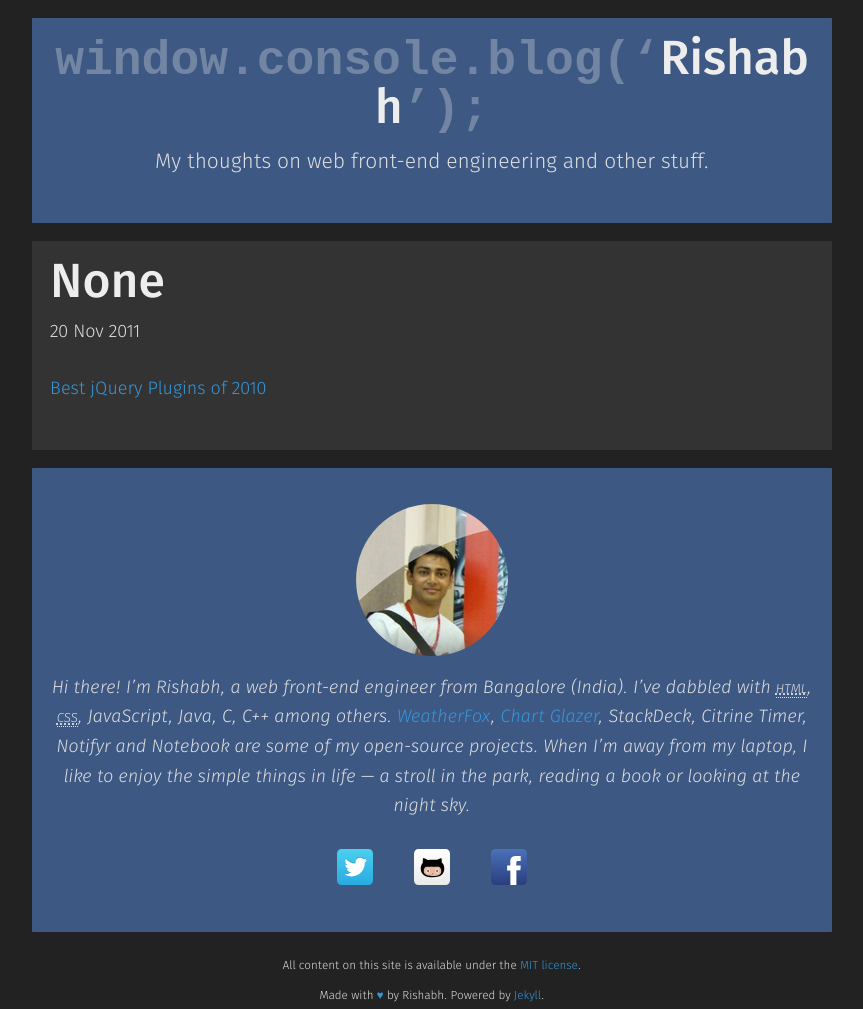
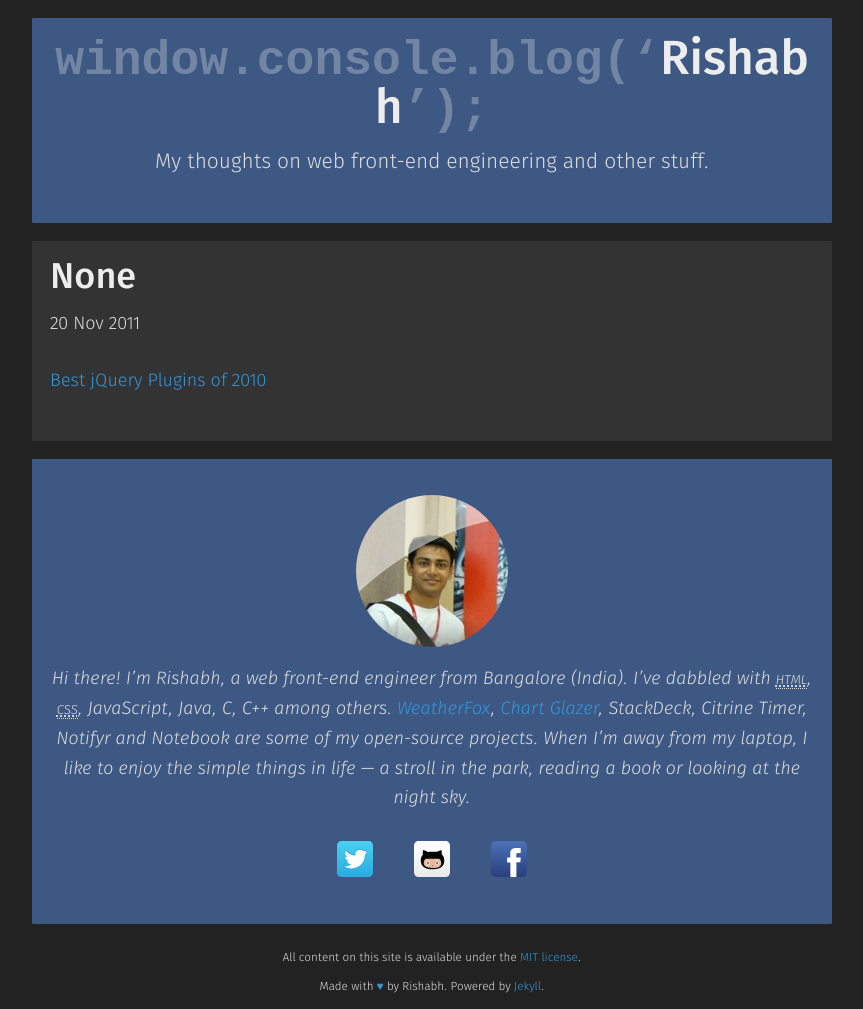
Before and after one commit to rishabh-ink/rishabhsrao.github.io, a Jekyll site: the page built from _posts/2011-11-20-best-jquery-plugins-of-2010.markdown, in a window 1280 px wide. Shown: the whole page, without its empty margins (208-1071 px from the left). Built offline with Jekyll 4.4.1, drawn with Linux system fonts in a browser that asks for light colours; Markdown is read by kramdown in place of the engine named in the settings.

Commit message:
Reduced font size.

```diff
--- a/css/main.css
+++ b/css/main.css
@@ -549,7 +549,7 @@ h1, h2, h3, h4, h5, h6 {
 }
 
 /* line 578, ../lib/typeplate/scss/_typeplate.scss */
-.gamma, h3 {
+.gamma, h3, .post__title {
   font-size: 36px;
   font-size: 2rem;
   margin-bottom: 0.825rem;
--- a/css/ui/_post.scss
+++ b/css/ui/_post.scss
@@ -27,3 +27,7 @@
 
   text-decoration: none;
 }
+
+.post__title {
+  @extend .gamma;
+}
```
